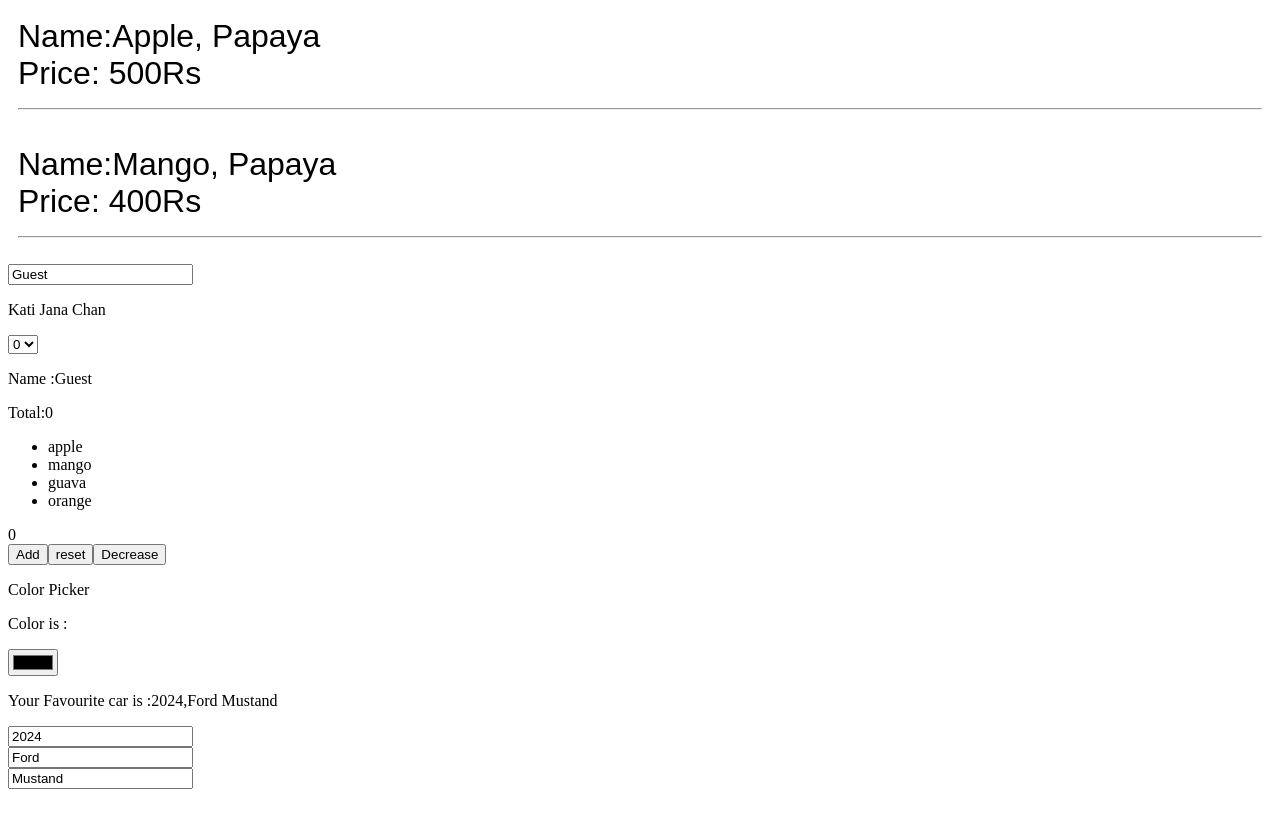
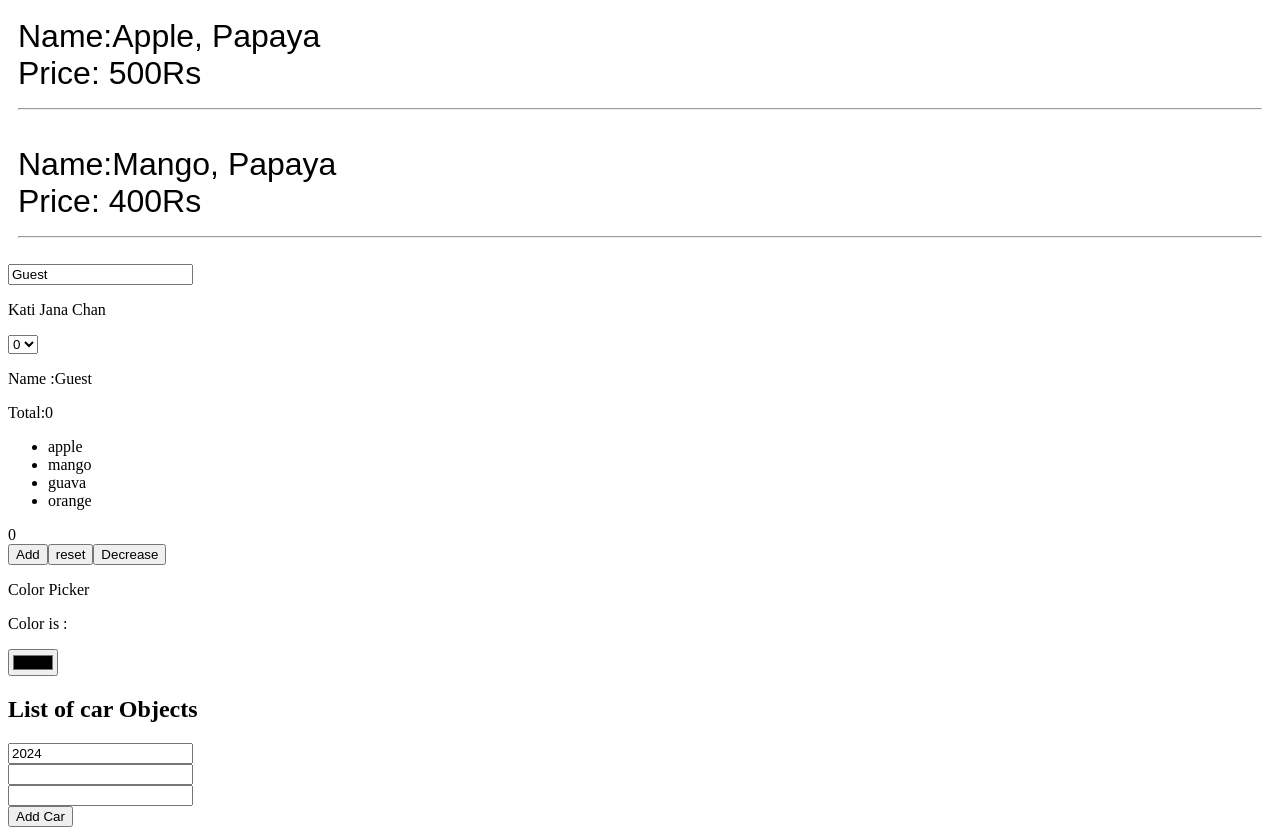
Before and after one commit to Dude6561/learningreact, a React (Vite) app in the folder learning/: page / in a window 1280 px wide. Before the commit the page ends 800 px from the top, so only its background shows below. Built offline with nearby package versions, Linux system fonts and the light colour scheme.

Commit message:
array object update

```diff
--- a/learning/src/Yourcomponent.jsx
+++ b/learning/src/Yourcomponent.jsx
@@ -2,30 +2,44 @@ import { useState } from "react";
 import React from "react";
 
 export default function Yourcomponent() {
-  const [car, setCar] = useState({
-    year: 2024,
-    make: "Ford",
-    model: "Mustand",
-  });
+  const [cars, setCars] = useState([]);
+  const [carYear, setCarYear] = useState(new Date().getFullYear());
+  const [carMake, setCarMake] = useState("");
+  const [carModel, setCarModel] = useState("");
+
+  function handleAddCar() {
+    const newCar = { year: carYear, make: carMake, model: carModel };
+    setCars((c) => [...c, newCar]);
+  }
+  function handleRemoveCar(index) {
+    setCars((c) => c.filter((_, i) => i !== index));
+  }
   function handleYearChange(e) {
-    setCar((c) => ({ ...c, year: e.target.value }));
+    setCarYear(e.target.value);
   }
   function handleMakeChange(e) {
-    setCar((c) => ({ ...c, make: e.target.value }));
+    setCarMake(e.target.value);
   }
   function handleModelChange(e) {
-    setCar((c) => ({ ...c, model: e.target.value }));
+    setCarModel(e.target.value);
   }
   return (
     <div>
-      <p>
-        Your Favourite car is :{car.year},{car.make} {car.model}
-      </p>
-      <input type="Number" value={car.year} onChange={handleYearChange} />
+      <h2>List of car Objects</h2>
+      <ul>
+        {cars.map((car, index) => (
+          <li key={index} onClick={() => handleRemoveCar(index)}>
+            {car.year} {car.make} {car.model}
+          </li>
+        ))}
+      </ul>
+      <input type="number" value={carYear} onChange={handleYearChange} />
       <br />
-      <input type="text" value={car.make} onChange={handleMakeChange} /> <br />
-      <input type="text" value={car.model} onChange={handleModelChange} />{" "}
+      <input type="text" value={carMake} onChange={handleMakeChange} />
       <br />
+      <input type="text" value={carModel} onChange={handleModelChange} />
+      <br />
+      <button onClick={handleAddCar}>Add Car</button>
     </div>
   );
 }
```
